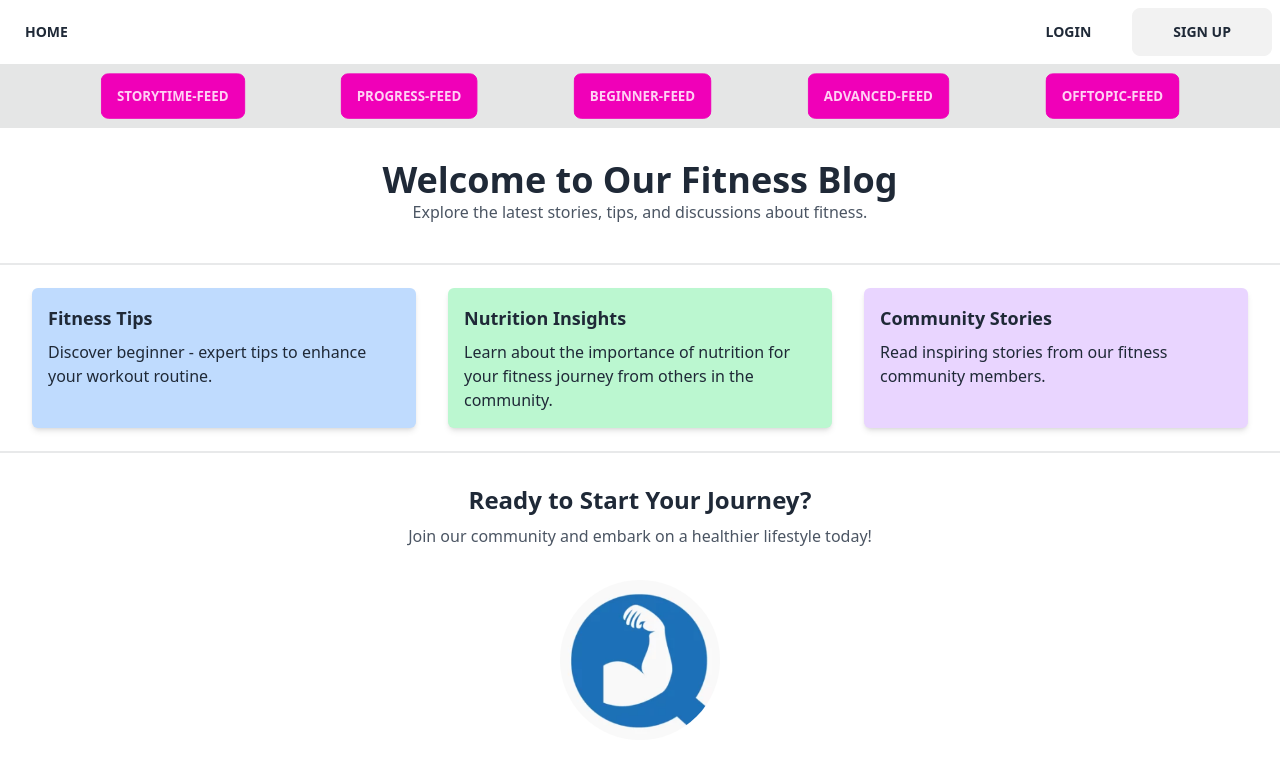
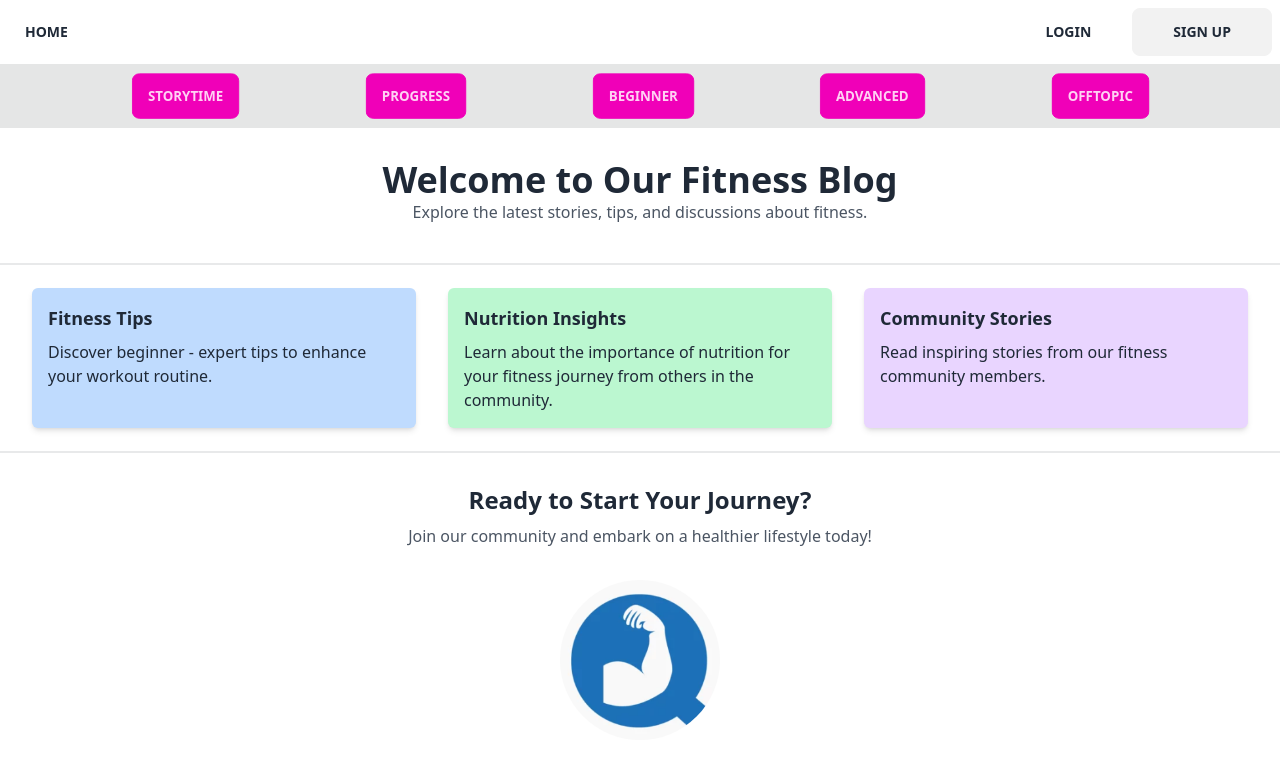
Before and after one commit to olukukoyi/fitness-pals-ctp, a React (Vite) app in the folder client/: page /blog in a window 1280 px wide. Shown: the top 768 px of the page. Built offline with nearby package versions, Linux system fonts and the light colour scheme.

Commit message:
Fixed blog postings Removed topic from form and hardcoded as prop Not allowed blank topic and body field for input Refresh on submit to reload data

```diff
--- a/client/src/components/Blog/Advancedfeed.jsx
+++ b/client/src/components/Blog/Advancedfeed.jsx
@@ -48,7 +48,7 @@ function Advancedfeed() {
 
                 <h3 className="font-bold text-lg">Create Post:</h3>
                 {/* <p className="py-4">Press ESC key or click on ✕ button to close</p> */}
-                <CreatePost />
+                <CreatePost topic={"Advanced-Discussion"} />
               </div>
             </dialog>
           </div>
--- a/client/src/components/Blog/BeginnerFeed.jsx
+++ b/client/src/components/Blog/BeginnerFeed.jsx
@@ -45,7 +45,7 @@ function BeginnerFeed() {
 
                 <h3 className="font-bold text-lg">Create Post:</h3>
                 {/* <p className="py-4">Press ESC key or click on ✕ button to close</p> */}
-                <CreatePost />
+                <CreatePost topic={"Beginner-Discussion"} />
               </div>
             </dialog>
           </div>
--- a/client/src/components/Blog/BlogNav.jsx
+++ b/client/src/components/Blog/BlogNav.jsx
@@ -3,13 +3,7 @@ import { Link } from "react-router-dom";
 
 function BlogNav() {
   //blog nav bar
-  const topics = [
-    "Storytime-Feed",
-    "Progress-Feed",
-    "Beginner-Feed",
-    "Advanced-Feed",
-    "OffTopic-Feed",
-  ];
+  const topics = ["storytime", "progress", "beginner", "advanced", "offtopic"];
   return (
     //*Make sure that the flex works correctly when the page is shrunk */}
 
@@ -19,7 +13,7 @@ function BlogNav() {
           return (
             <Link
               key={item}
-              to={`/blog/${item}`}
+              to={`/blog/${item}-feed`}
               className="btn btn-secondary ghost mb-2 lg:mb-0"
             >
               {item}
--- a/client/src/components/Blog/CreatePost.jsx
+++ b/client/src/components/Blog/CreatePost.jsx
@@ -1,18 +1,21 @@
 import Cookies from "js-cookie";
 import { useRef } from "react";
+import PropTypes from "prop-types";
 
-function CreatePost() {
+function CreatePost({ topic }) {
   const titleInput = useRef("");
-  const topicInput = useRef("");
   const contentInput = useRef("");
 
   const handleSubmit = async e => {
     e.preventDefault();
     const title = titleInput.current.value;
-    const topic = topicInput.current.value;
     const body = contentInput.current.value;
     const ownerId = Cookies.get("userid");
     const form = { title, topic, body, ownerId };
+
+    if (title === "" || body === "") {
+      return;
+    }
 
     const res = await fetch("http://localhost:8001/posts/add-post", {
       method: "POST",
@@ -25,6 +28,7 @@ function CreatePost() {
     });
     const data = res.json();
     console.log(data);
+    window.location.reload();
   };
   return (
     <form className="flex flex-col space-y-5">
@@ -32,12 +36,6 @@ function CreatePost() {
         type="text"
         ref={titleInput}
         placeholder="Title"
-        className="input input-bordered w-full max-w-xs"
-      />
-      <input
-        ref={topicInput}
-        type="text"
-        placeholder="Topic"
         className="input input-bordered w-full max-w-xs"
       />
       <textarea
@@ -57,4 +55,8 @@ function CreatePost() {
   );
 }
 
+CreatePost.propTypes = {
+  topic: PropTypes.string.isRequired,
+};
+
 export default CreatePost;
--- a/client/src/components/Blog/OfftopicFeed.jsx
+++ b/client/src/components/Blog/OfftopicFeed.jsx
@@ -45,7 +45,7 @@ function OfftopicFeed() {
 
                 <h3 className="font-bold text-lg">Create Post:</h3>
                 {/* <p className="py-4">Press ESC key or click on ✕ button to close</p> */}
-                <CreatePost />
+                <CreatePost topic="Off-Topic" />
               </div>
             </dialog>
           </div>
--- a/client/src/components/Blog/PostCard.jsx
+++ b/client/src/components/Blog/PostCard.jsx
@@ -4,22 +4,17 @@ import { Link } from "react-router-dom";
 function PostCard({ item }) {
   const { title, body, User } = item;
   return (
-    <div className="space-y-4">
+    <div className="mb-3">
       {/* this div right under previously had w-96 as the width instead of w-screen. which one is better? */}
-      <div className="card card-bordered bg-accent w-96 shadow-xl text-black">
+      <div className="card card-bordered bg-accent w-96 shadow-xl text-black max-h-80 overflow-scroll">
         <div className="card-body card-normal p-4">
           <h2 className="card-title text-2xl font-bold mb-2"> {title} </h2>
-          <div className="divider divider-neutral mb-4"></div>
           <p className="text-lg">{body}</p>
           <div className="flex items-center justify-end mt-4">
             <p className="text-sm text-gray-500">Author :</p>
             <Link to={`/user/${User.userId}`} className="ml-2 text-blue-500">
               {User.name}
             </Link>
-          </div>
-
-          <div className="card-actions justify-end">
-            <button className="btn btn-primary">IDK</button>
           </div>
         </div>
       </div>
--- a/client/src/components/Blog/ProgressFeed.jsx
+++ b/client/src/components/Blog/ProgressFeed.jsx
@@ -45,7 +45,7 @@ function ProgressFeed() {
 
                 <h3 className="font-bold text-lg">Create Post:</h3>
                 {/* <p className="py-4">Press ESC key or click on ✕ button to close</p> */}
-                <CreatePost />
+                <CreatePost topic="Progress" />
               </div>
             </dialog>
           </div>
--- a/client/src/components/Blog/Storytime.jsx
+++ b/client/src/components/Blog/Storytime.jsx
@@ -45,7 +45,7 @@ function Storytime() {
 
                 <h3 className="font-bold text-lg">Create Post:</h3>
                 {/* <p className="py-4">Press ESC key or click on ✕ button to close</p> */}
-                <CreatePost />
+                <CreatePost topic="Story-Time" />
               </div>
             </dialog>
           </div>
```
